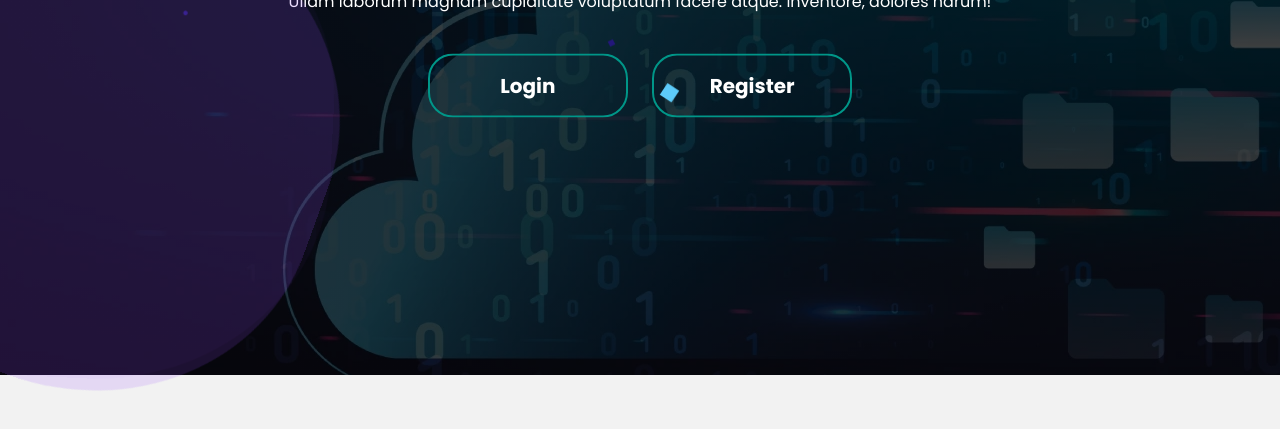
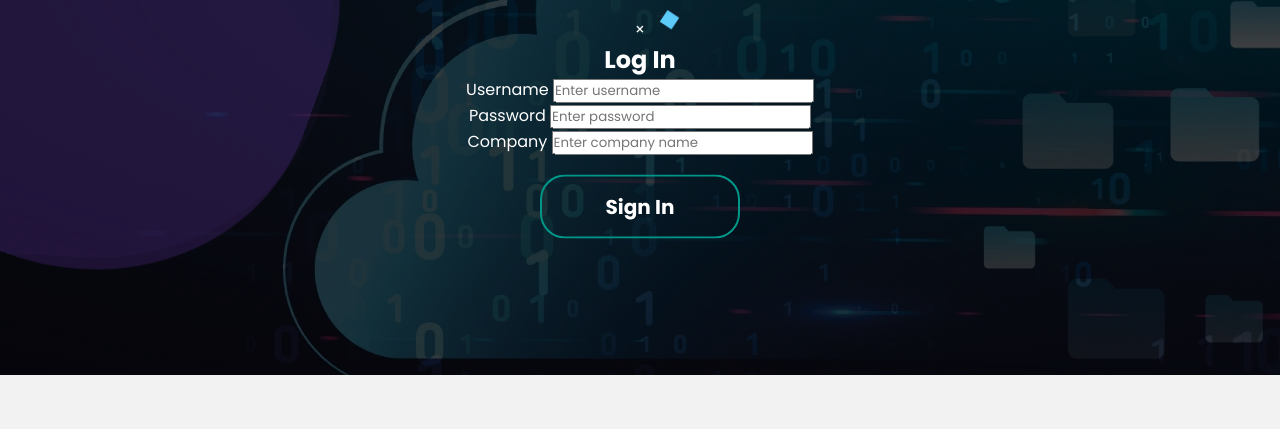
Before and after one commit to Itay-Talias/Cloud-Manager, a website: page CODE/FRONT/login.html in a window 1280 px wide. Shown: the part 425-854 px from the top of the page. Drawn offline with Linux system fonts and the light colour scheme.

Commit message:
create a login form

```diff
--- a/CODE/FRONT/login.html
+++ b/CODE/FRONT/login.html
@@ -90,6 +90,31 @@
                 Ullam laborum magnam cupiditate voluptatum facere atque. Inventore, dolores harum!</p>
             <button id="login-btn"><span></span>Login</button>
             <button id="register-btn"><span></span>Register</button>
+
+            <div id="login-popup">
+                <div id="close-btn">&times;</div>
+                <div class="login-form">
+                    <h2>Log In</h2>
+                    <div class="form-element">
+                        <label for="username">Username</label>
+                        <input type="text" id="username-input" placeholder="Enter username">
+                    </div>
+
+                    <div class="form-element">
+                        <label for="password">Password</label>
+                        <input type="password" id="password-input" placeholder="Enter password">
+                    </div>
+
+                    <div class="form-element">
+                        <label for="company">Company</label>
+                        <input type="text" id="company-input" placeholder="Enter company name">
+                    </div>
+
+                    <div class="form-element">
+                        <button id="sign-in-btn">Sign In</button>
+                    </div>
+                </div>
+            </div>
         </div>
     </div>
 </body>
```
